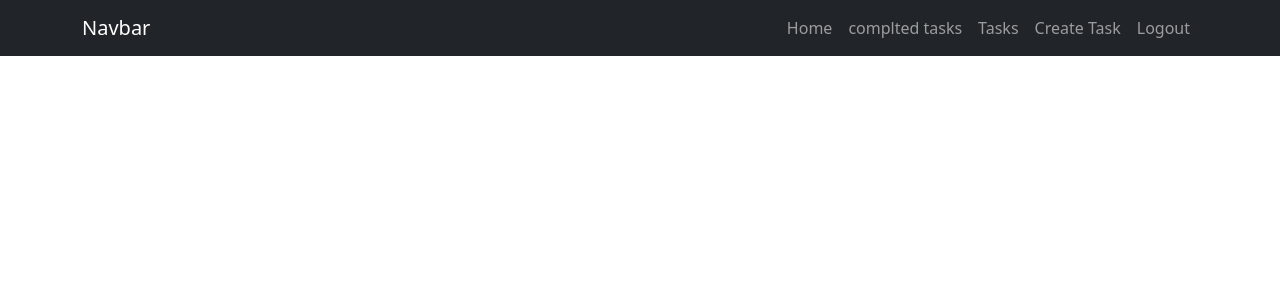
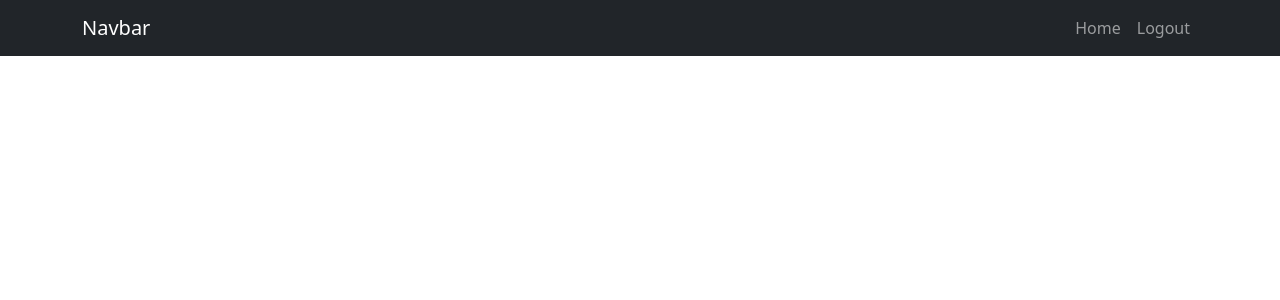
Before and after one commit to Sebas1130/Django_test, a Django app: template registry/templates/base.html in a window 1280 px wide. Shown: the top 300 px of the page. Run offline with Django 4.2, Linux system fonts and the light colour scheme; the template is opened without the code that fills it, so the values that code supplies are empty; the visitor is signed in with stand-in values (Sample User, id 1).

Commit message:
ajustando el template de navbar

```diff
--- a/registry/templates/_navbar.html
+++ b/registry/templates/_navbar.html
@@ -19,17 +19,6 @@
           </li>
           {% if user.is_authenticated %}
           <li class="nav-item">
-            <a href="{% url 'tasks_completed' %}" class="nav-link"
-              >complted tasks</a
-            >
-          </li>
-          <li class="nav-item">
-            <a href="{% url 'tasks' %}" class="nav-link">Tasks</a>
-          </li>
-          <li class="nav-item">
-            <a href="{% url 'create_task' %}" class="nav-link">Create Task</a>
-          </li>
-          <li class="nav-item">
             <a class="nav-link" href="/logout">Logout</a>
           </li>
           {% else %}
```
